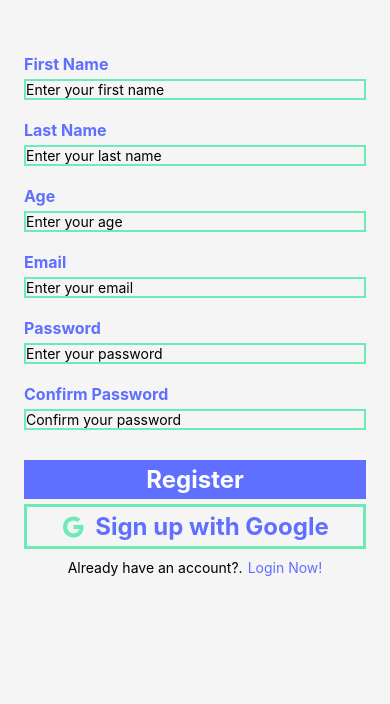
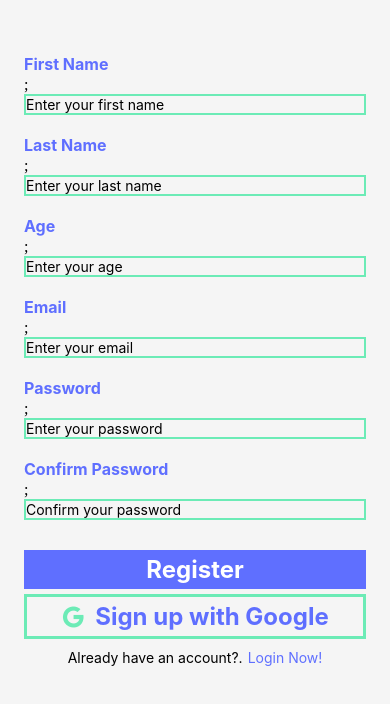
Before and after one commit to sachinNishalka/MediQMob, a React Native app: screen /registerScreen in a window 390 px wide. Shown: the top 704 px of the page. Built offline with nearby package versions, Linux system fonts and the light colour scheme.

Commit message:
validation process

```diff
--- a/components/InputLabel.js
+++ b/components/InputLabel.js
@@ -1,8 +1,15 @@
-import { Text, StyleSheet } from "react-native";
+import { Text, StyleSheet, View } from "react-native";
 import { Colors } from "../constants/Colors";
 
-function InputLabel({ children }) {
-  return <Text style={styles.inputLabel}>{children}</Text>;
+function InputLabel({ labelText, validation = true, validationMessage = "" }) {
+  return (
+    <View style={styles.inputLabelContainer}>
+      <Text style={styles.inputLabel}>{labelText}</Text>;
+      {validation === false && (
+        <Text style={styles.validationMessage}>* {validationMessage}</Text>
+      )}
+    </View>
+  );
 }
 
 export default InputLabel;
@@ -12,6 +19,17 @@ const styles = StyleSheet.create({
     color: Colors.primaryColor,
     fontSize: 16,
     fontWeight: "bold",
+    marginBottom: 2,
+  },
+  inputLabelContainer: {
+    flexDirection: "column",
+    justifyContent: "space-between",
+    alignItems: "flex-start",
+  },
+  validationMessage: {
+    color: Colors.dangerColor,
+    fontSize: 12,
+    fontWeight: "bold",
     marginBottom: 5,
   },
 });
--- a/components/TextInput.js
+++ b/components/TextInput.js
@@ -1,9 +1,10 @@
 import { TextInput, StyleSheet } from "react-native";
 import { Colors } from "../constants/Colors";
 
-function TextBox({ placeholderText, onChangeText }) {
+function TextBox({ placeholderText, onChangeText, keyboardType = "default" }) {
   return (
     <TextInput
+      keyboardType={keyboardType}
       style={styles.inputDesing}
       selectionColor={Colors.accentColor}
       placeholder={placeholderText}
--- a/screens/Register.js
+++ b/screens/Register.js
@@ -16,17 +16,52 @@ import PrimaryButton from "../components/PrimaryButton";
 import TextBox from "../components/TextInput";
 import { Colors } from "../constants/Colors";
 
+import {
+  validateAge,
+  validateConfirmPassword,
+  validateEmail,
+  validateFirstName,
+  validateLastName,
+  validatePassword,
+  validateAllFields,
+} from "../utils/validation";
 import useSignup from "../hooks/useSignup";
 
 function Register({ navigation }) {
-  const [firstName, setFirstName] = useState();
-  const [lastName, setLastName] = useState();
-  const [age, setAge] = useState();
-  const [email, setEmail] = useState();
-  const [password, setPassword] = useState();
-  const [confirmPassword, setConfirmPassword] = useState();
+  const [firstName, setFirstName] = useState({
+    value: "",
+    isValid: true,
+    validationMessage: "",
+  });
+  const [lastName, setLastName] = useState({
+    value: "",
+    isValid: true,
+    validationMessage: "",
+  });
+  const [age, setAge] = useState({
+    value: "",
+    isValid: true,
+    validationMessage: "",
+  });
+  const [email, setEmail] = useState({
+    value: "",
+    isValid: true,
+    validationMessage: "",
+  });
+  const [password, setPassword] = useState({
+    value: "",
+    isValid: true,
+    validationMessage: "",
+  });
+  const [confirmPassword, setConfirmPassword] = useState({
+    value: "",
+    isValid: true,
+    validationMessage: "",
+  });
 
   const [isSubmitting, setIsSubmitting] = useState(false);
+
+  const [validForm, setValidForm] = useState(false);
 
   const { signUp, isLoading, error } = useSignup();
 
@@ -41,19 +76,50 @@ function Register({ navigation }) {
     }
   }, [error]);
 
+  useEffect(() => {
+    if (
+      firstName.isValid &&
+      lastName.isValid &&
+      age.isValid &&
+      email.isValid &&
+      password.isValid &&
+      confirmPassword.isValid
+    ) {
+      setValidForm(true);
+    } else {
+      setValidForm(false);
+    }
+  }, [firstName, lastName, age, email, password, confirmPassword]);
+
   const handleRegister = () => {
-    if (password !== confirmPassword) {
-      Alert.alert("Error", "Passwords do not match");
-      return;
+    // if the fields are empty
+    validateAllFields(
+      firstName,
+      setFirstName,
+      lastName,
+      setLastName,
+      age,
+      setAge,
+      email,
+      setEmail,
+      password,
+      setPassword,
+      confirmPassword,
+      setConfirmPassword
+    );
+
+    // if all the fields are valid
+
+    if (validForm) {
+      setIsSubmitting(true);
+      signUp({
+        firstname: firstName.value,
+        lastname: lastName.value,
+        age: age.value,
+        email: email.value,
+        password: password.value,
+      });
     }
-    setIsSubmitting(true);
-    signUp({
-      firstname: firstName,
-      lastname: lastName,
-      age,
-      email,
-      password,
-    });
   };
 
   return (
@@ -65,45 +131,83 @@ function Register({ navigation }) {
       <ScrollView>
         <View style={styles.container}>
           <InputContainer>
-            <InputLabel>First Name</InputLabel>
+            <InputLabel
+              labelText="First Name"
+              validation={firstName.isValid}
+              validationMessage={firstName.validationMessage}
+            ></InputLabel>
             <TextBox
               placeholderText="Enter your first name"
-              onChangeText={setFirstName}
+              onChangeText={(text) => {
+                validateFirstName(text, setFirstName);
+              }}
             ></TextBox>
           </InputContainer>
           <InputContainer>
-            <InputLabel>Last Name</InputLabel>
+            <InputLabel
+              labelText="Last Name"
+              validation={lastName.isValid}
+              validationMessage={lastName.validationMessage}
+            ></InputLabel>
             <TextBox
               placeholderText="Enter your last name"
-              onChangeText={setLastName}
+              onChangeText={(text) => {
+                validateLastName(text, setLastName);
+              }}
             ></TextBox>
           </InputContainer>
           <InputContainer>
-            <InputLabel>Age</InputLabel>
+            <InputLabel
+              labelText="Age"
+              validation={age.isValid}
+              validationMessage={age.validationMessage}
+            ></InputLabel>
             <TextBox
+              keyboardType="numeric"
               placeholderText="Enter your age"
-              onChangeText={setAge}
+              onChangeText={(text) => {
+                validateAge(text, setAge);
+              }}
             ></TextBox>
           </InputContainer>
           <InputContainer>
-            <InputLabel>Email</InputLabel>
+            <InputLabel
+              labelText="Email"
+              validation={email.isValid}
+              validationMessage={email.validationMessage}
+            ></InputLabel>
             <TextBox
+              keyboardType="email-address"
               placeholderText="Enter your email"
-              onChangeText={setEmail}
+              onChangeText={(text) => {
+                validateEmail(text, setEmail);
+              }}
             ></TextBox>
           </InputContainer>
           <InputContainer>
-            <InputLabel>Password</InputLabel>
+            <InputLabel
+              labelText="Password"
+              validation={password.isValid}
+              validationMessage={password.validationMessage}
+            ></InputLabel>
             <TextBox
               placeholderText="Enter your password"
-              onChangeText={setPassword}
+              onChangeText={(text) => {
+                validatePassword(text, setPassword);
+              }}
             ></TextBox>
           </InputContainer>
           <InputContainer>
-            <InputLabel>Confirm Password</InputLabel>
+            <InputLabel
+              labelText="Confirm Password"
+              validation={confirmPassword.isValid}
+              validationMessage={confirmPassword.validationMessage}
+            ></InputLabel>
             <TextBox
               placeholderText="Confirm your password"
-              onChangeText={setConfirmPassword}
+              onChangeText={(text) => {
+                validateConfirmPassword(text, setConfirmPassword, password);
+              }}
             ></TextBox>
           </InputContainer>
           <View style={styles.buttonContainer}>
--- /dev/null
+++ b/utils/validation.js
@@ -0,0 +1,172 @@
+export function validateFirstName(text, setFirstName) {
+  if (text.length < 3) {
+    setFirstName({
+      value: text,
+      isValid: false,
+      validationMessage: "First name must be at least 3 characters",
+    });
+    return;
+  }
+  const nameRegex = /^[a-zA-Z\s]*$/;
+  if (!nameRegex.test(text)) {
+    setFirstName({
+      value: text,
+      isValid: false,
+      validationMessage: "First name must contain only letters and spaces",
+    });
+    return;
+  }
+  setFirstName({
+    value: text,
+    isValid: true,
+    validationMessage: "",
+  });
+}
+
+export function validateLastName(text, setLastName) {
+  if (text.length < 3) {
+    setLastName({
+      value: text,
+      isValid: false,
+      validationMessage: "Last name must be at least 3 characters",
+    });
+    return;
+  }
+  const nameRegex = /^[a-zA-Z\s]*$/;
+  if (!nameRegex.test(text)) {
+    setLastName({
+      value: text,
+      isValid: false,
+      validationMessage: "Last name must contain only letters and spaces",
+    });
+    return;
+  }
+  setLastName({
+    value: text,
+    isValid: true,
+    validationMessage: "",
+  });
+}
+
+export function validateAge(text, setAge) {
+  if (text.length < 1) {
+    setAge({
+      value: text,
+      isValid: false,
+      validationMessage: "Age must be at least 1",
+    });
+    return;
+  }
+  setAge({
+    value: text,
+    isValid: true,
+    validationMessage: "",
+  });
+}
+
+export function validateEmail(text, setEmail) {
+  const emailRegex = /^[^\s@]+@[^\s@]+\.[^\s@]+$/;
+  if (!emailRegex.test(text)) {
+    setEmail({
+      value: text,
+      isValid: false,
+      validationMessage: "Invalid email address",
+    });
+    return;
+  }
+  setEmail({
+    value: text,
+    isValid: true,
+    validationMessage: "",
+  });
+}
+
+export function validatePassword(text, setPassword) {
+  if (text.length < 8) {
+    setPassword({
+      value: text,
+      isValid: false,
+      validationMessage: "Password must be at least 8 characters",
+    });
+    return;
+  }
+  setPassword({
+    value: text,
+    isValid: true,
+    validationMessage: "",
+  });
+}
+
+export function validateConfirmPassword(text, setConfirmPassword, password) {
+  if (text !== password.value) {
+    setConfirmPassword({
+      value: text,
+      isValid: false,
+      validationMessage: "Passwords do not match",
+    });
+    return;
+  }
+  setConfirmPassword({
+    value: text,
+    isValid: true,
+    validationMessage: "",
+  });
+}
+
+export function validateAllFields(
+  firstName,
+  setFirstName,
+  lastName,
+  setLastName,
+  age,
+  setAge,
+  email,
+  setEmail,
+  password,
+  setPassword,
+  confirmPassword,
+  setConfirmPassword
+) {
+  if (firstName.value === "") {
+    setFirstName({
+      value: firstName.value,
+      isValid: false,
+      validationMessage: "First name is required",
+    });
+  }
+  if (lastName.value === "") {
+    setLastName({
+      value: lastName.value,
+      isValid: false,
+      validationMessage: "Last name is required",
+    });
+  }
+  if (age.value === "") {
+    setAge({
+      value: age.value,
+      isValid: false,
+      validationMessage: "Age is required",
+    });
+  }
+  if (email.value === "") {
+    setEmail({
+      value: email.value,
+      isValid: false,
+      validationMessage: "Email is required",
+    });
+  }
+  if (password.value === "") {
+    setPassword({
+      value: password.value,
+      isValid: false,
+      validationMessage: "Password is required",
+    });
+  }
+  if (confirmPassword.value === "") {
+    setConfirmPassword({
+      value: confirmPassword.value,
+      isValid: false,
+      validationMessage: "Confirm password is required",
+    });
+  }
+}
```
Also changed, not shown: screens/Login.js (+10 -2 lines).
